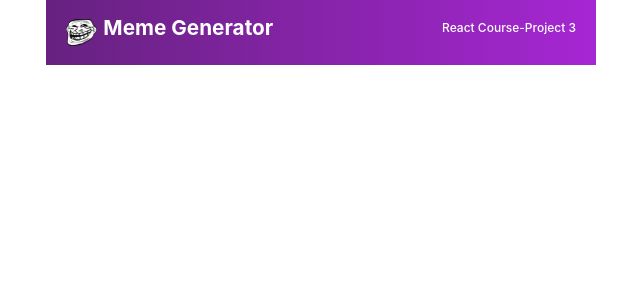
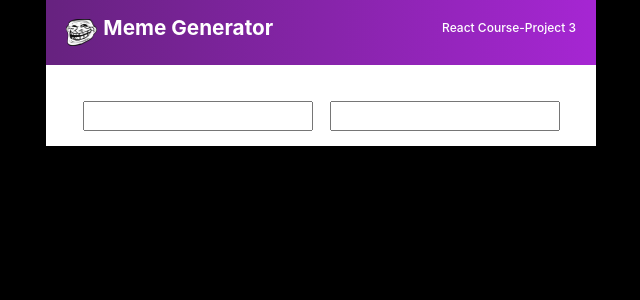
Before and after one commit to Djcross930/meme-gen, a React (Create React App) app: page / in a window 1280 px wide. Shown: the top 300 px of the page, without its empty margins (319-959 px from the left). Built offline with nearby package versions, Linux system fonts and the light colour scheme.

Commit message:
added buttons

```diff
--- a/src/App.css
+++ b/src/App.css
@@ -1,5 +1,9 @@
 .App {
   text-align: center;
+}
+
+body {
+  background-color: black;
 }
 
 .App-logo {
@@ -17,6 +21,25 @@
   font-weight: 700;
   font-size: 20.75px;
   margin-right: auto;
+}
+
+.buttons {
+  padding-top: 36px;
+  height: 100%;
+  width: 550px;
+  margin: auto;
+  background-color: white;
+  padding-bottom: 15px;
+}
+
+.buttonOne {
+  width: 230px;
+  margin-right: 9px;
+}
+
+.buttonTwo {
+  width: 230px;
+  margin-left: 8px;
 }
 
 .project {
--- a/src/App.js
+++ b/src/App.js
@@ -1,9 +1,12 @@
 import './App.css';
 import NavBar from './components/NavBar.js'
+import Buttons from './components/Buttons.js'
 function App() {
   return (
     <div className="App">
       <NavBar />
+      <Buttons />
+
     </div>
   );
 }
--- /dev/null
+++ b/src/components/Buttons.js
@@ -0,0 +1,7 @@
+
+export default function MyNav() {
+  return <div className="buttons">
+    <input className="buttonOne" type="text" />
+    <input className="buttonTwo" type="text" />
+  </div>
+}
```
